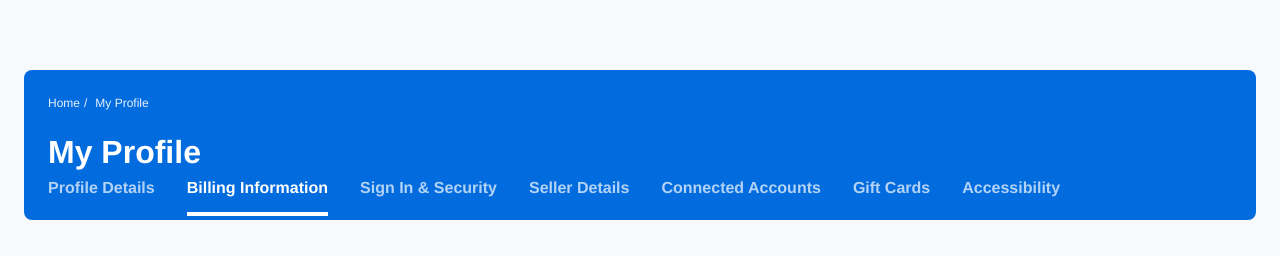
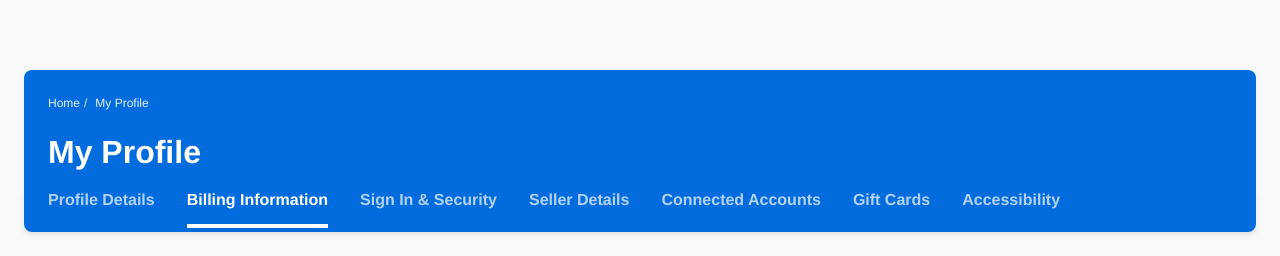
Before and after one commit to daemonnexust-design/ticket, a Next.js app in the folder app/: page /dashboard/billing in a window 1280 px wide. Shown: the part 162-418 px from the top of the page. Built offline with nearby package versions, Linux system fonts and the light colour scheme; no server answers.

Commit message:
style(profile): Implement sticky tabs header

```diff
--- a/app/src/app/dashboard/(account)/layout.tsx
+++ b/app/src/app/dashboard/(account)/layout.tsx
@@ -4,14 +4,6 @@ import styled from 'styled-components';
 import Link from 'next/link';
 import { usePathname } from 'next/navigation';
 import { useEffect, useRef } from 'react';
-
-const ProfileHeader = styled.div`
-  background-color: #026cdf;
-  color: white;
-  padding: 24px 24px 0 24px;
-  margin-bottom: 32px;
-  border-radius: 8px;
-`;
 
 const Breadcrumb = styled.div`
   font-size: 12px;
@@ -32,7 +24,7 @@ const Breadcrumb = styled.div`
 export const Title = styled.h1`
   font-size: 32px;
   font-weight: 800;
-  margin-bottom: 0.5px; // Reduced to 0.5px as requested
+  padding-top: 0.05px;
 `;
 
 const TabsContainer = styled.div`
@@ -78,6 +70,29 @@ const isTabActive = (pathname: string, href: string) => {
   return pathname.startsWith(href);
 };
 
+const HeaderTop = styled.div`
+  background-color: #026cdf;
+  color: white;
+  padding: 24px 24px 12px 24px;
+  border-top-left-radius: 8px;
+  border-top-right-radius: 8px;
+`;
+
+const StickyTabs = styled.div`
+  position: sticky;
+  top: 72px; // Approximate header height + cushion
+  z-index: 90;
+  background-color: #026cdf;
+  padding: 0 24px;
+  margin-bottom: 32px;
+  border-bottom-left-radius: 8px;
+  border-bottom-right-radius: 8px;
+  box-shadow: 0 4px 6px -1px rgba(0, 0, 0, 0.1); // subtle shadow when sticking
+
+  // When sticking, we might want to flatten top radius if it looks weird,
+  // but since TopHeader scrolls away, it's fine.
+`;
+
 export default function AccountLayout({
   children,
 }: {
@@ -103,7 +118,7 @@ export default function AccountLayout({
 
   return (
     <div style={{ width: '100%' }}>
-      <ProfileHeader>
+      <HeaderTop>
         <Breadcrumb>
           <Link href="/">Home</Link>
           <span>/</span>
@@ -111,7 +126,9 @@ export default function AccountLayout({
         </Breadcrumb>
 
         <Title>My Profile</Title>
+      </HeaderTop>
 
+      <StickyTabs>
         <TabsContainer ref={containerRef}>
           <TabLink
             href="/dashboard/profile"
@@ -163,7 +180,7 @@ export default function AccountLayout({
             Accessibility
           </TabLink>
         </TabsContainer>
-      </ProfileHeader>
+      </StickyTabs>
 
       {children}
     </div>
```
